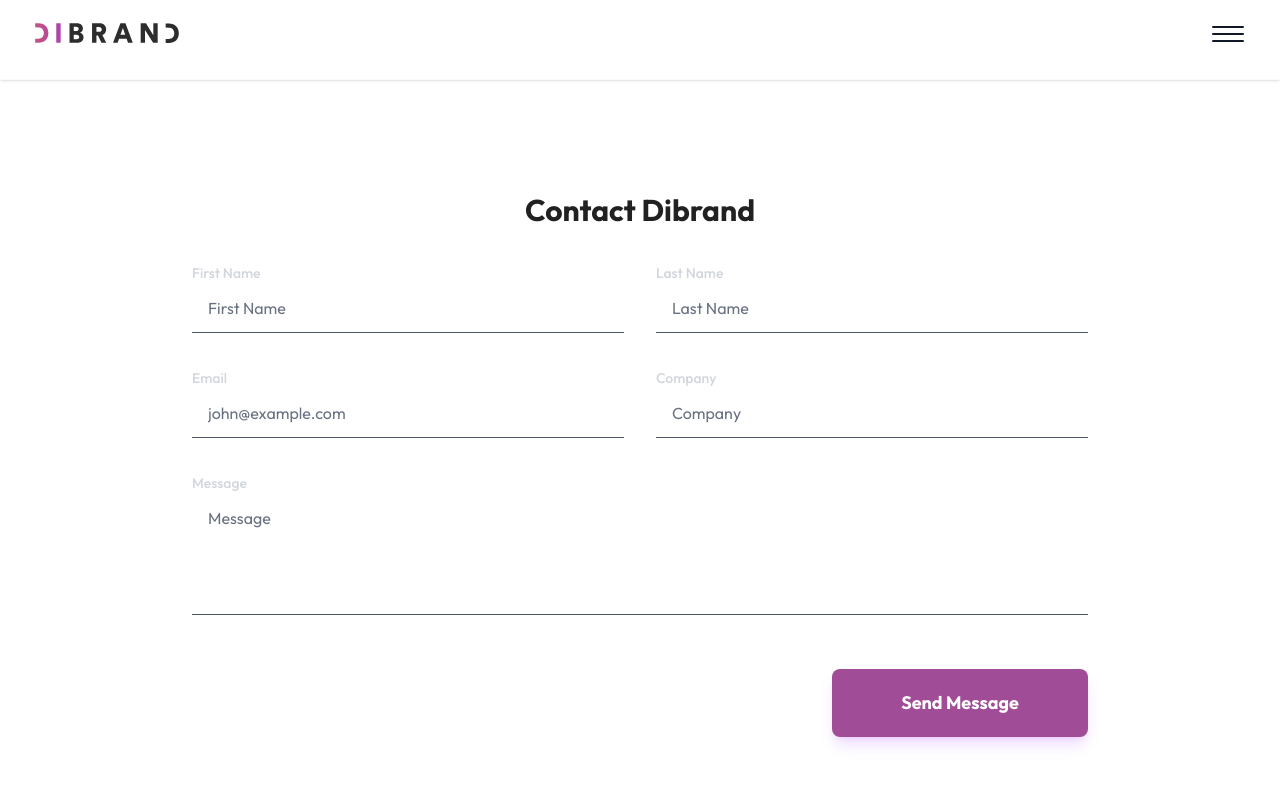
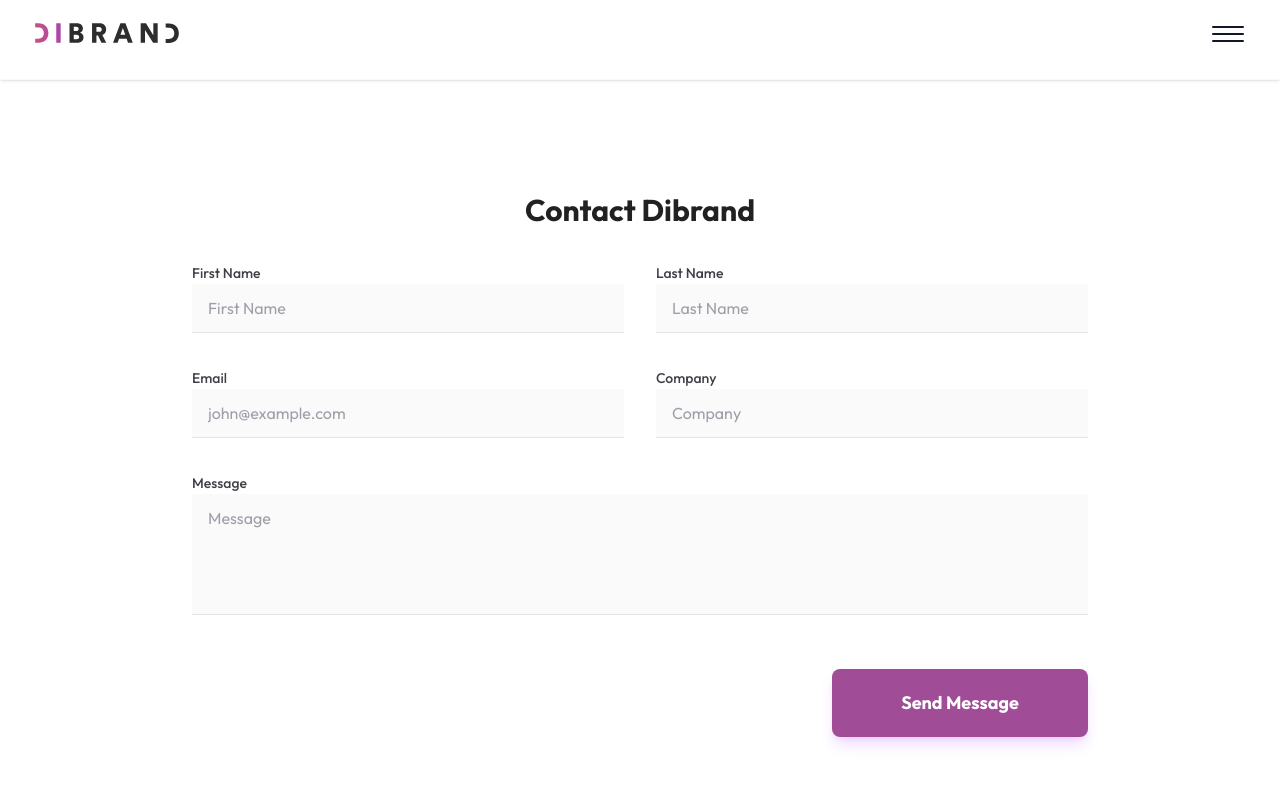
Before and after one commit to dibrand-dev/dibrand-redesign, a Next.js app: page /en/contact in a window 1280 px wide. Shown: the top 786 px of the page. Built offline with nearby package versions, Linux system fonts and the light colour scheme.

Commit message:
feat: implement Staff Augment Hero, 4-pillars grid and fix Contact Form visibility issues

```diff
--- a/components/ContactForm.tsx
+++ b/components/ContactForm.tsx
@@ -4,7 +4,9 @@ import { useState } from 'react';
 import { useForm } from 'react-hook-form';
 import { Loader2 } from 'lucide-react';
 import clsx from 'clsx';
+import { useSearchParams } from 'next/navigation';
 import { submitToZoho } from '@/app/actions/submitToZoho';
+import { useEffect } from 'react';
 
 interface ContactFormProps {
   dict: {
@@ -22,6 +24,7 @@ interface ContactFormProps {
       };
     };
   };
+  isDark?: boolean;
 }
 
 interface FormData {
@@ -32,10 +35,18 @@ interface FormData {
   Description: string;
 }
 
-export default function ContactForm({ dict }: ContactFormProps) {
+export default function ContactForm({ dict, isDark = false }: ContactFormProps) {
   const [submitStatus, setSubmitStatus] = useState<'idle' | 'success' | 'error'>('idle');
+  const searchParams = useSearchParams();
+  const subject = searchParams.get('subject');
 
-  const { register, handleSubmit, reset, formState: { errors, isSubmitting } } = useForm<FormData>();
+  const { register, handleSubmit, reset, setValue, formState: { errors, isSubmitting } } = useForm<FormData>();
+
+  useEffect(() => {
+    if (subject) {
+      setValue('Description', subject);
+    }
+  }, [subject, setValue]);
 
   const onSubmit = async (data: FormData) => {
     setSubmitStatus('idle');
@@ -59,7 +70,7 @@ export default function ContactForm({ dict }: ContactFormProps) {
     <div className="w-full max-w-4xl mx-auto">
       {submitStatus === 'success' ? (
         <div className="text-center py-12">
-          <h3 className="text-2xl font-bold text-white mb-2">{dict.contact.form.success}</h3>
+          <h3 className={clsx("text-2xl font-bold mb-2", isDark ? "text-white" : "text-zinc-900")}>{dict.contact.form.success}</h3>
           <button
             onClick={() => setSubmitStatus('idle')}
             className="mt-4 text-emerald-400 hover:text-emerald-300 underline"
@@ -70,67 +81,92 @@ export default function ContactForm({ dict }: ContactFormProps) {
       ) : (
         <form onSubmit={handleSubmit(onSubmit)} className="grid grid-cols-1 md:grid-cols-2 gap-8">
           <div className="space-y-2">
-            <label htmlFor="firstName" className="text-sm font-medium text-gray-300">
+            <label htmlFor="firstName" className={clsx("text-sm font-medium", isDark ? "text-zinc-300" : "text-zinc-700")}>
               {dict.contact.form.name}
             </label>
             <input
               id="firstName"
               {...register('First Name', { required: true })}
-              className="w-full px-4 py-3 bg-white/5 border-b border-gray-600 rounded-none focus:outline-none focus:border-magenta-500 text-white placeholder-gray-500 transition-all"
+              className={clsx(
+                "w-full px-4 py-3 border-b transition-all focus:outline-none focus:border-brand rounded-none text-base",
+                isDark
+                  ? "bg-white/5 border-zinc-700 text-white placeholder-zinc-500"
+                  : "bg-zinc-50 border-zinc-200 text-zinc-900 placeholder-zinc-400"
+              )}
               placeholder={dict.contact.form.name}
             />
             {errors['First Name'] && <span className="text-red-400 text-xs">Required</span>}
           </div>
 
           <div className="space-y-2">
-            <label htmlFor="lastName" className="text-sm font-medium text-gray-300">
+            <label htmlFor="lastName" className={clsx("text-sm font-medium", isDark ? "text-zinc-300" : "text-zinc-700")}>
               {dict.contact.form.lastName}
             </label>
             <input
               id="lastName"
               {...register('Last Name', { required: true })}
-              className="w-full px-4 py-3 bg-white/5 border-b border-gray-600 rounded-none focus:outline-none focus:border-magenta-500 text-white placeholder-gray-500 transition-all"
+              className={clsx(
+                "w-full px-4 py-3 border-b transition-all focus:outline-none focus:border-brand rounded-none text-base",
+                isDark
+                  ? "bg-white/5 border-zinc-700 text-white placeholder-zinc-500"
+                  : "bg-zinc-50 border-zinc-200 text-zinc-900 placeholder-zinc-400"
+              )}
               placeholder={dict.contact.form.lastName}
             />
             {errors['Last Name'] && <span className="text-red-400 text-xs">Required</span>}
           </div>
 
           <div className="space-y-2">
-            <label htmlFor="email" className="text-sm font-medium text-gray-300">
+            <label htmlFor="email" className={clsx("text-sm font-medium", isDark ? "text-zinc-300" : "text-zinc-700")}>
               {dict.contact.form.email}
             </label>
             <input
               id="email"
               type="email"
               {...register('Email', { required: true })}
-              className="w-full px-4 py-3 bg-white/5 border-b border-gray-600 rounded-none focus:outline-none focus:border-magenta-500 text-white placeholder-gray-500 transition-all"
+              className={clsx(
+                "w-full px-4 py-3 border-b transition-all focus:outline-none focus:border-brand rounded-none text-base",
+                isDark
+                  ? "bg-white/5 border-zinc-700 text-white placeholder-zinc-500"
+                  : "bg-zinc-50 border-zinc-200 text-zinc-900 placeholder-zinc-400"
+              )}
               placeholder="john@example.com"
             />
             {errors['Email'] && <span className="text-red-400 text-xs">Required</span>}
           </div>
 
           <div className="space-y-2">
-            <label htmlFor="company" className="text-sm font-medium text-gray-300">
+            <label htmlFor="company" className={clsx("text-sm font-medium", isDark ? "text-zinc-300" : "text-zinc-700")}>
               {dict.contact.form.company}
             </label>
             <input
               id="company"
               {...register('Company', { required: true })}
-              className="w-full px-4 py-3 bg-white/5 border-b border-gray-600 rounded-none focus:outline-none focus:border-magenta-500 text-white placeholder-gray-500 transition-all"
+              className={clsx(
+                "w-full px-4 py-3 border-b transition-all focus:outline-none focus:border-brand rounded-none text-base",
+                isDark
+                  ? "bg-white/5 border-zinc-700 text-white placeholder-zinc-500"
+                  : "bg-zinc-50 border-zinc-200 text-zinc-900 placeholder-zinc-400"
+              )}
               placeholder={dict.contact.form.company}
             />
             {errors['Company'] && <span className="text-red-400 text-xs">Required</span>}
           </div>
 
           <div className="space-y-2 col-span-1 md:col-span-2">
-            <label htmlFor="message" className="text-sm font-medium text-gray-300">
+            <label htmlFor="message" className={clsx("text-sm font-medium", isDark ? "text-zinc-300" : "text-zinc-700")}>
               {dict.contact.form.message}
             </label>
             <textarea
               id="message"
               {...register('Description')}
               rows={4}
-              className="w-full px-4 py-3 bg-white/5 border-b border-gray-600 rounded-none focus:outline-none focus:border-magenta-500 text-white placeholder-gray-500 transition-all resize-none"
+              className={clsx(
+                "w-full px-4 py-3 border-b transition-all focus:outline-none focus:border-brand rounded-none text-base resize-none",
+                isDark
+                  ? "bg-white/5 border-zinc-700 text-white placeholder-zinc-500"
+                  : "bg-zinc-50 border-zinc-200 text-zinc-900 placeholder-zinc-400"
+              )}
               placeholder={dict.contact.form.message}
             />
           </div>
--- a/components/home/HeroSection.tsx
+++ b/components/home/HeroSection.tsx
@@ -36,7 +36,7 @@ export default function HeroSection({ dict }: HeroSectionProps) {
             <div className="absolute inset-0 z-10 bg-zinc-950/80 md:bg-zinc-950/60" />
 
             {/* Capa 3: Contenido de Texto */}
-            <div className="relative z-20 container mx-auto px-6 flex-grow flex flex-col items-center justify-center text-center pt-20 pb-10">
+            <div className="relative z-20 container mx-auto px-6 flex-grow flex flex-col items-center justify-center text-center pt-32 pb-16">
                 <h1 className="font-outfit text-[32px] sm:text-4xl md:text-5xl lg:text-7xl font-black tracking-tighter text-white leading-[1.05] md:leading-[1.1] max-w-5xl uppercase">
                     {dict.hero.title}
                 </h1>
--- a/components/layout/Footer.tsx
+++ b/components/layout/Footer.tsx
@@ -81,7 +81,7 @@ export default function Footer({ dict, lang }: FooterProps) {
 
                 {/* Columna Derecha (Formulario) */}
                 <div className="col-span-1 w-full">
-                    <ContactForm dict={dict} />
+                    <ContactForm dict={dict} isDark={true} />
                 </div>
             </div>
         </section>
--- /dev/null
+++ b/components/staff-augmentation/StaffAugHero.tsx
@@ -0,0 +1,53 @@
+import Image from 'next/image';
+import Link from 'next/link';
+import { ArrowUpRight } from 'lucide-react';
+
+interface StaffAugHeroProps {
+    dict: {
+        hero: {
+            title: string;
+            subtitle: string;
+            cta: string;
+        };
+    };
+    lang: string;
+}
+
+export default function StaffAugHero({ dict, lang }: StaffAugHeroProps) {
+    return (
+        <section className="relative h-[80vh] min-h-[600px] w-full overflow-hidden flex flex-col">
+            {/* Capa 1: Imagen de Fondo */}
+            <Image
+                src="/images/hero-staff-aug.png"
+                alt="Dibrand Staff Augmentation - World Class Engineering"
+                fill
+                priority
+                className="object-cover z-0"
+            />
+
+            {/* Capa 2: Overlay de Marca - Darker on mobile for readability */}
+            <div className="absolute inset-0 z-10 bg-zinc-950/80 md:bg-zinc-950/60" />
+
+            {/* Capa 3: Contenido de Texto */}
+            <div className="relative z-20 container mx-auto px-6 flex-grow flex flex-col items-center justify-center text-center pt-32 pb-16">
+                <h1 className="font-outfit text-[32px] sm:text-4xl md:text-5xl lg:text-7xl font-black tracking-tighter text-white leading-[1.05] md:leading-[1.1] max-w-5xl uppercase">
+                    {dict.hero.title}
+                </h1>
+
+                <p className="mt-4 md:mt-6 text-base md:text-xl leading-relaxed text-zinc-100 max-w-2xl font-outfit font-light">
+                    {dict.hero.subtitle}
+                </p>
+
+                <div className="mt-10 flex flex-col items-center w-full max-w-4xl">
+                    <Link
+                        href={`/${lang}/contact?subject=Staff Augmentation Inquiry`}
+                        className="inline-flex items-center gap-3 px-10 py-5 bg-brand text-white font-bold rounded-full hover:bg-brand/90 hover:scale-[1.02] transition-all group font-outfit"
+                    >
+                        {dict.hero.cta}
+                        <ArrowUpRight size={20} className="group-hover:translate-x-1 group-hover:-translate-y-1 transition-transform" />
+                    </Link>
+                </div>
+            </div>
+        </section>
+    );
+}
--- a/lib/types.ts
+++ b/lib/types.ts
@@ -60,8 +60,9 @@ export interface Dictionary {
             title: string;
             content: string;
         };
-        benefits: {
+        pillars: {
             items: Array<{ title: string; desc: string }>;
+            lema: string;
         };
         process: {
             steps: Array<{ title: string; desc: string }>;
```
Also changed, not shown: app/[lang]/staff-augmentation/page.tsx (+37 -31 lines), dictionaries/en.json (+13 -8 lines), dictionaries/es.json (+14 -9 lines), public/hero-staff-aug.png (added), public/images/hero-staff-aug.png (added).
